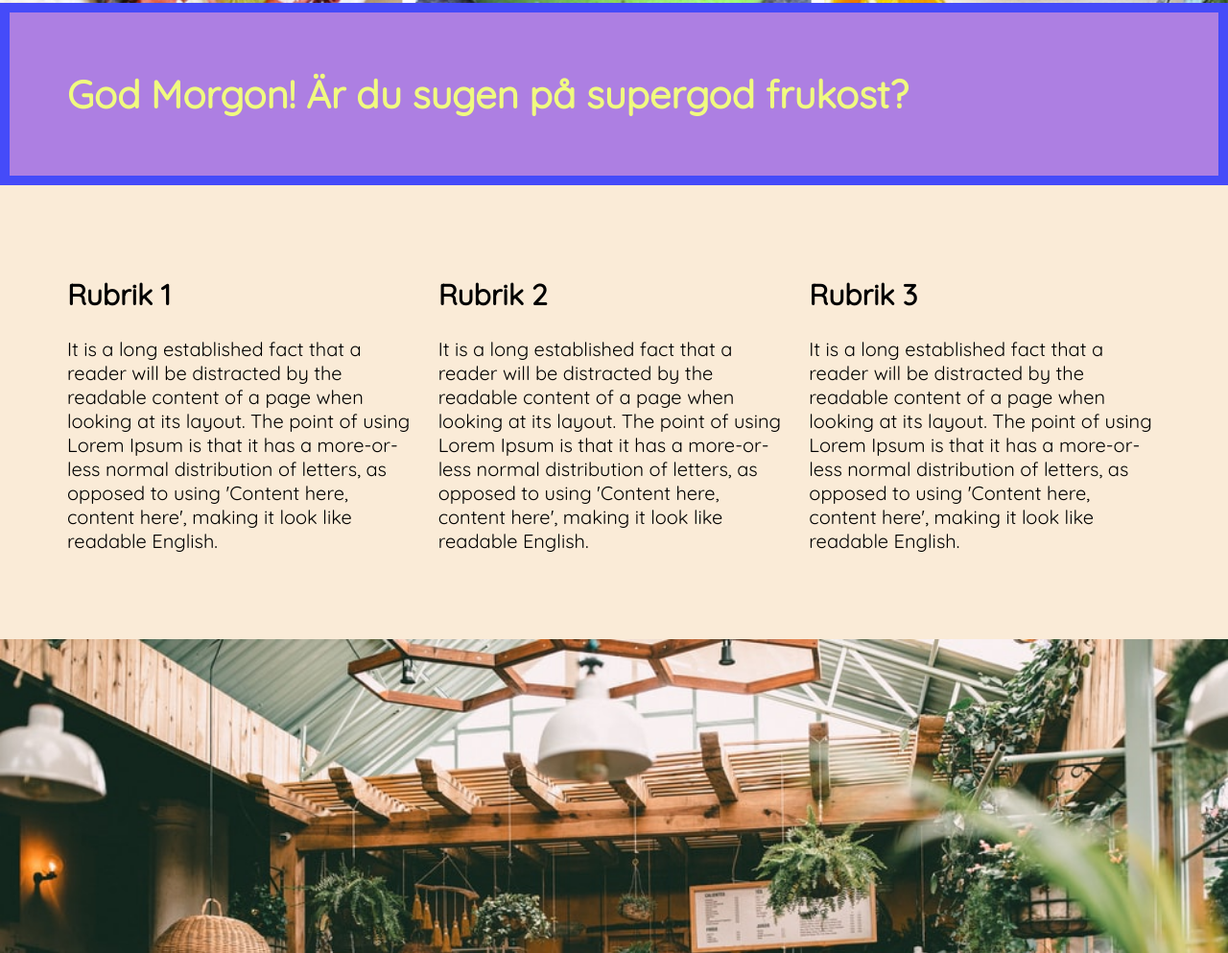
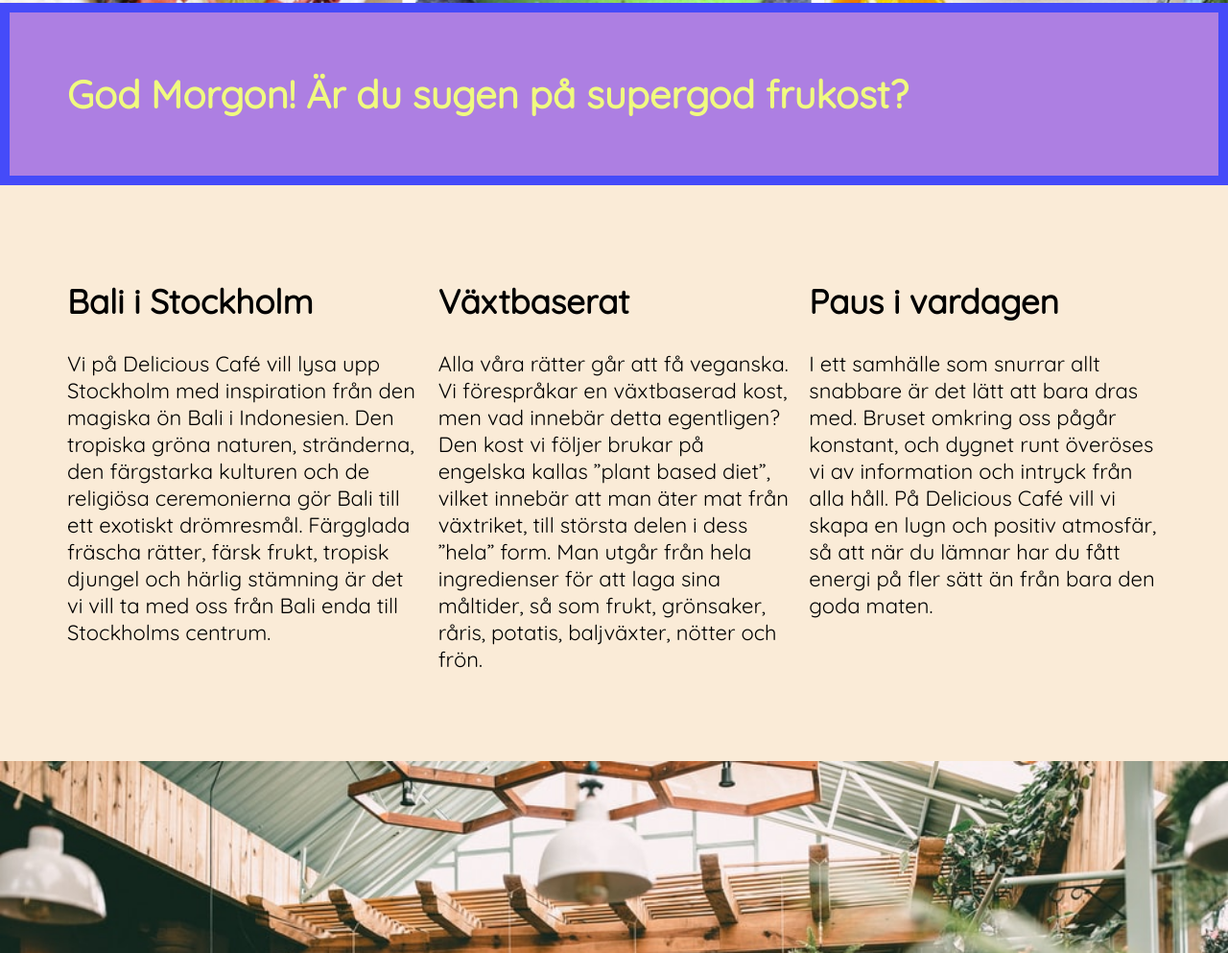
Before and after one commit to victoriamoschl/Restaurang, a plain HTML site: page index.html in a window 1280 px wide. Shown: the part 1053-2046 px from the top of the page at 96% size. Drawn offline with Linux system fonts and the light colour scheme; a web font is replaced by a local one.

Commit message:
webbtillgänglighet

```diff
--- a/index.html
+++ b/index.html
@@ -14,18 +14,32 @@
     <link rel="preconnect" href="https://fonts.gstatic.com" crossorigin />
     <link
       href="https://fonts.googleapis.com/css2?family=Luxurious+Roman&family=Parisienne&family=Permanent+Marker&family=Quicksand:wght@300;400&display=swap"
-      rel="stylesheet"/>
+      rel="stylesheet"
+    />
 
-    <link rel="stylesheet"
-      href="https://cdnjs.cloudflare.com/ajax/libs/font-awesome/4.7.0/css/font-awesome.min.css"/>
+    <link
+      rel="stylesheet"
+      href="https://cdnjs.cloudflare.com/ajax/libs/font-awesome/4.7.0/css/font-awesome.min.css"
+    />
 
-    <script src="https://kit.fontawesome.com/aa0695c33d.js"crossorigin="anonymous">
-    </script>
-
+    <script
+      src="https://kit.fontawesome.com/aa0695c33d.js"
+      crossorigin="anonymous"
+    ></script>
   </head>
 
+<!-- Tillgänglighet
+
+  WCAG-1.1.1 - Beskriv med text allt innehåll som inte är text
+  Användare som är beroende av skärmläsare eller punktdisplay behöver beskrivningar av bilderna. Alla bilder har en förklarande text i sin alt-attribut.
+
+  WCAG-1.4.3 - Använd tillräcklig kontrast mellan text och bakgrund
+  Bra kontrast mellan text och bakgrund är viktigt för läsbarheten, särskilt för personer med nedsatt synförmåga. Större text behöver inte lika hög kontrast som midre text. Har därav försökt skapa för det mesta stor text med bra kontrast på webbsajten.
+
+   WCAG-2.4.2 - Skriv beskrivande sidtitlar
+-->
+
   <body>
-
     <header class="header">
       <h1>Delicious Café</h1>
       <h2 id="adress">Adress: Cafégatan 1, Stockholm</h2>
@@ -42,81 +56,105 @@
     <!-- Slut på menuval/ navigation -->
 
     <section>
-      <img id="bowls" src="img/Smoothie.jpg" alt="bowls" /> <!-- Bilder på smoothies -->
+      <img
+        id="bowls"
+        src="img/Smoothie.jpg"
+        alt="Färgglada och läckra bilder på olika smoothie-bowls"
+      />
+      <!-- Bilder på smoothies -->
 
-      <p id="switch"></p> <!-- Ändrar mening beronde på tiden -->
+      <p id="switch"></p>
+      <!-- Ändrar mening beronde på tiden -->
 
-      <div class="content"> <!-- Container Parent -->
+      <div class="content">
+        <!-- Container Parent -->
 
-        <div class="cont-child1"> <!-- Child 1 -->
-          <h2>Rubrik 1</h2>
+        <div class="cont-child1">
+          <!-- Child 1 -->
+          <h2>Bali i Stockholm</h2>
           <p>
-            It is a long established fact that a reader will be distracted by
-            the readable content of a page when looking at its layout. The point
-            of using Lorem Ipsum is that it has a more-or-less normal
-            distribution of letters, as opposed to using 'Content here, content
-            here', making it look like readable English.
+            Vi på Delicious Café vill lysa upp Stockholm med inspiration från
+            den magiska ön Bali i Indonesien. Den tropiska gröna naturen,
+            stränderna, den färgstarka kulturen och de religiösa ceremonierna
+            gör Bali till ett exotiskt drömresmål. Färgglada fräscha rätter,
+            färsk frukt, tropisk djungel och härlig stämning är det vi vill ta
+            med oss från Bali enda till Stockholms centrum.
           </p>
         </div>
 
-        <div class="cont-child2"> <!-- Child 2 -->
-          <h2>Rubrik 2</h2>
+        <div class="cont-child2">
+          <!-- Child 2 -->
+          <h2>Växtbaserat</h2>
           <p>
-            It is a long established fact that a reader will be distracted by
-            the readable content of a page when looking at its layout. The point
-            of using Lorem Ipsum is that it has a more-or-less normal
-            distribution of letters, as opposed to using 'Content here, content
-            here', making it look like readable English.
+            Alla våra rätter går att få veganska. Vi förespråkar en växtbaserad
+            kost, men vad innebär detta egentligen? Den kost vi följer brukar på
+            engelska kallas ”plant based diet”, vilket innebär att man äter mat
+            från växtriket, till största delen i dess ”hela” form. Man utgår
+            från hela ingredienser för att laga sina måltider, så som frukt,
+            grönsaker, råris, potatis, baljväxter, nötter och frön.
           </p>
         </div>
 
-        <div class="cont-child3"> <!-- Child 3 -->
-          <h2>Rubrik 3</h2>
+        <div class="cont-child3">
+          <!-- Child 3 -->
+          <h2>Paus i vardagen</h2>
           <p>
-            It is a long established fact that a reader will be distracted by
-            the readable content of a page when looking at its layout. The point
-            of using Lorem Ipsum is that it has a more-or-less normal
-            distribution of letters, as opposed to using 'Content here, content
-            here', making it look like readable English.
+            I ett samhälle som snurrar allt snabbare är det lätt att bara dras
+            med. Bruset omkring oss pågår konstant, och dygnet runt överöses vi
+            av information och intryck från alla håll. På Delicious Café vill vi
+            skapa en lugn och positiv atmosfär, så att när du lämnar har du fått
+            energi på fler sätt än från bara den goda maten.
           </p>
         </div>
-      </div> <!-- Slut på Container Parent -->
+      </div>
+      <!-- Slut på Container Parent -->
 
-      <img id="cafe" src="img/green cafe.jpg" alt="cafe" /> <!-- Bild på grönt café -->
-
+      <img
+        id="cafe"
+        src="img/green cafe.jpg"
+        alt="grönt café med mycket växter och träinslag."
+      />
+      <!-- Bild på grönt café -->
     </section>
 
-    <footer> <!-- Footer start -->
+    <footer>
+      <!-- Footer start -->
 
-      <div class="footer"> <!-- Container Parent -->
+      <div class="footer">
+        <!-- Container Parent -->
 
-        <div class="foot-child1"> <!-- Child 1 -->
+        <div class="foot-child1">
+          <!-- Child 1 -->
           <h3>Kontakt</h3>
           <p>Cafegatan 1, 110 00, Stockholm</p>
           <p>Tel: +46 100 000 00</p>
           <a href="deliciouscafe@info.se">deliciouscafe@info.se</a>
-         <br><br>
+          <br /><br />
           <i class="fab fa-instagram"></i>
 
           <i class="fab fa-facebook"></i>
         </div>
 
-        <div class="foot-child2"> <!-- Child 2 -->
+        <div class="foot-child2">
+          <!-- Child 2 -->
           <i style="font-size: 24px" class="fa">&#xf1f9;</i>
           Delicious Café
         </div>
 
-        <div class="foot-child3"> <!-- Child 3 -->
+        <div class="foot-child3">
+          <!-- Child 3 -->
           <h3>Öppettider</h3>
           <p>Mondag - Fredag: 08.00 - 17.00</p>
           <p>Lördag: 10:00 - 16.00</p>
           <p>Söndag: Stängt</p>
         </div>
+      </div>
+      <!-- Slut på Container Parent -->
+    </footer>
+    <!-- Slut på footer -->
 
-      </div> <!-- Slut på Container Parent -->
-
-    </footer> <!-- Slut på footer -->
-
-    <script src="javascript.js">javaScript</script>
+    <script src="javascript.js">
+      javaScript
+    </script>
   </body>
 </html>
--- a/javascript.js
+++ b/javascript.js
@@ -4,8 +4,8 @@ function myFunction(){
     alert("Din bokning är nu skickad!")
 }
 
-//switch sats - som sätter case efter tiden på dygnet - använda till restaurangen
-const hour = new Date().getHours(); // med new date skapar vi en egen behållare i hour för vår tid, ny instans
+//switch sats - som sätter case efter tiden på dygnet
+const hour = new Date().getHours();
 let message;
 switch (hour) {
     case 7, 8, 9, 10:
--- a/style.css
+++ b/style.css
@@ -77,23 +77,23 @@ body{
 #switch{
     display: flex;
     padding: 60px;
+    margin: 0;
     background-color: rgb(173, 127, 226);
     color:rgb(240, 250, 127);
+    border: 10px solid rgb(69, 75, 249);
     font-size: 40px;
     font-weight: bolder;
     text-align: center;
-    margin: 0;
-    border: 10px solid rgb(69, 75, 249);
 }
 
 .content{
     display: flex;
     padding: 60px;
     background-color: antiquewhite;
-    font-size: 20px;
+    font-size: 22px;
 }
 
-h2{ font-size: 30px;}
+h2{ font-size: 35px;}
 
 .cont-child1{
     flex: 1;
```
Also changed, not shown: bokabord.html (+1 -1 lines).
